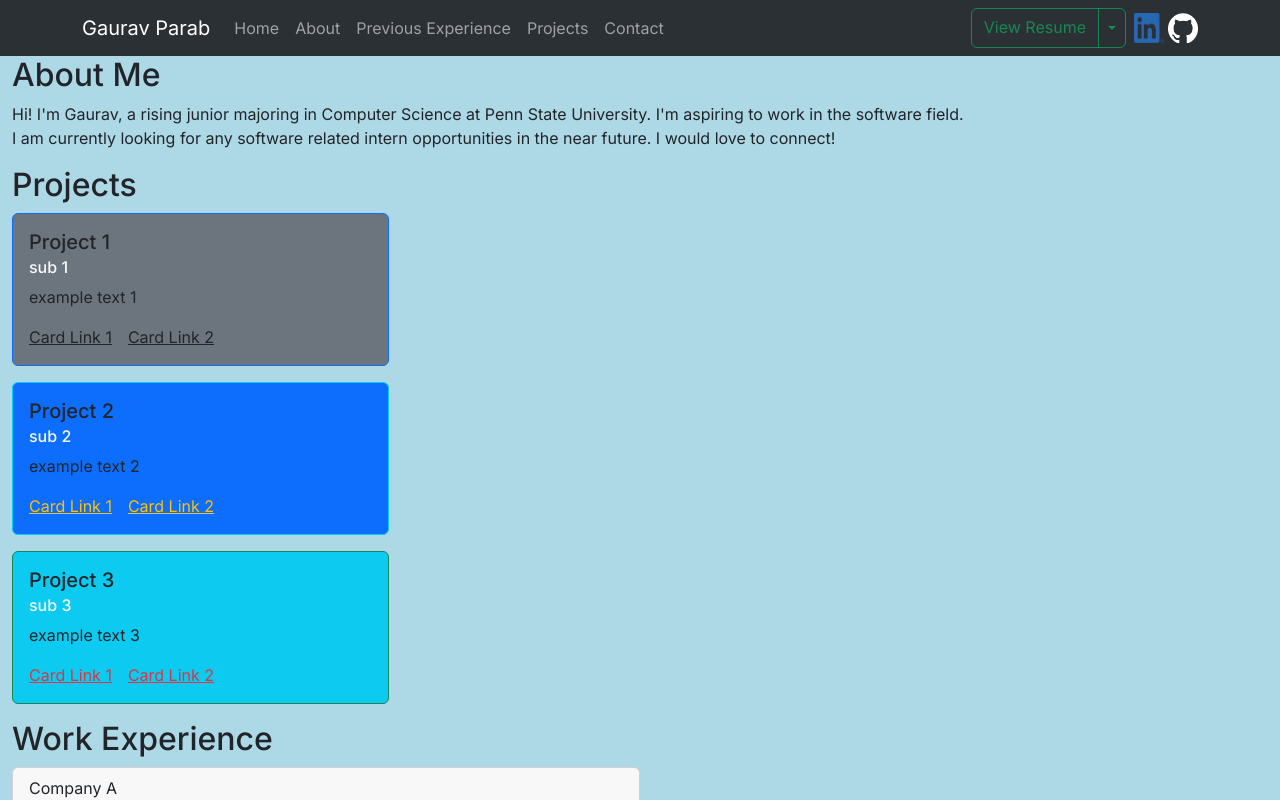
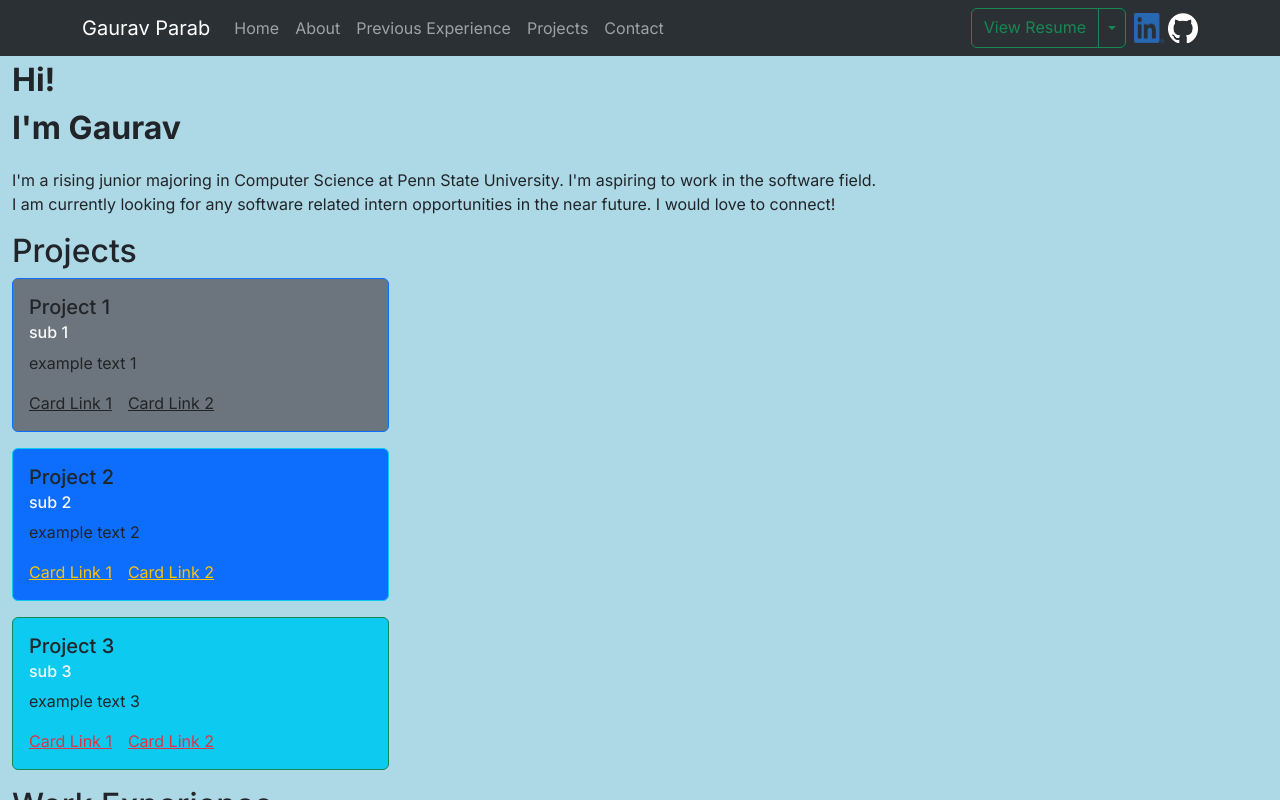
Before and after one commit to graviscool/gauravkparab.com, a Next.js app: page / in a window 1280 px wide. Shown: the top 800 px of the page. Built offline with nearby package versions, Linux system fonts and the light colour scheme.

Commit message:
before thing

```diff
--- a/components/Main.tsx
+++ b/components/Main.tsx
@@ -10,14 +10,16 @@ export default function Main() {
     <Container fluid className={styles.mainContainer}>
       <div>
         <main>
+          <p className={styles.introHi}>
+            Hi! <br />
+            I&apos;m Gaurav
+          </p>
           <section id="about">
-            <h2>About Me</h2>
             <p>
-              Hi! I&apos;m Gaurav, a rising junior majoring in Computer Science
-              at Penn State University. I&apos;m aspiring to work in the
-              software field. <br />I am currently looking for any software
-              related intern opportunities in the near future. I would love to
-              connect!
+              I&apos;m a rising junior majoring in Computer Science at Penn
+              State University. I&apos;m aspiring to work in the software field.{" "}
+              <br />I am currently looking for any software related intern
+              opportunities in the near future. I would love to connect!
             </p>
           </section>
           <section id="projects">
--- a/styles/Main.module.css
+++ b/styles/Main.module.css
@@ -10,3 +10,8 @@
 .mainContainer {
   background-color: #add8e6;
 }
+
+.introHi {
+  font-size: 2rem;
+  font-weight: bold;
+}
```
